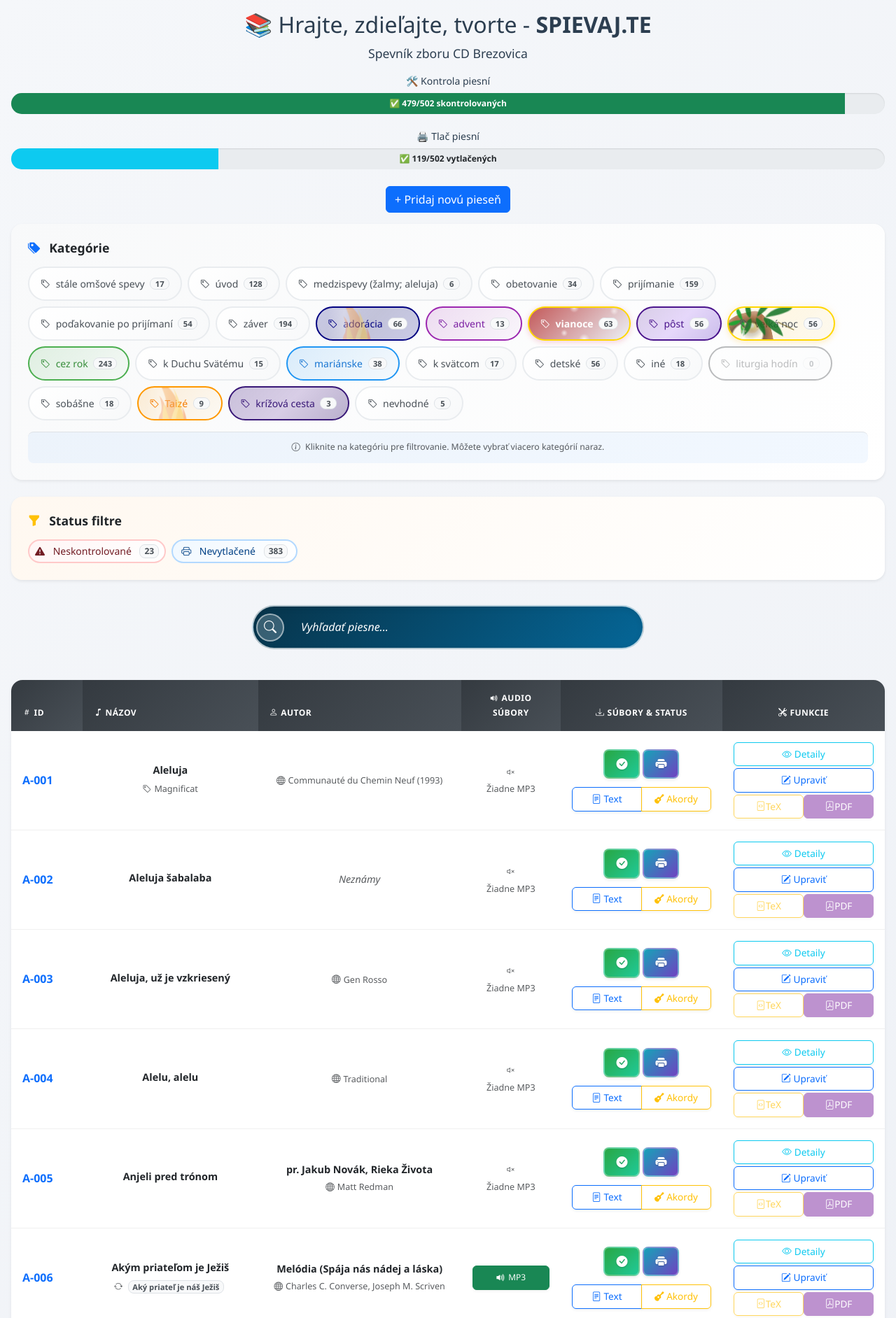
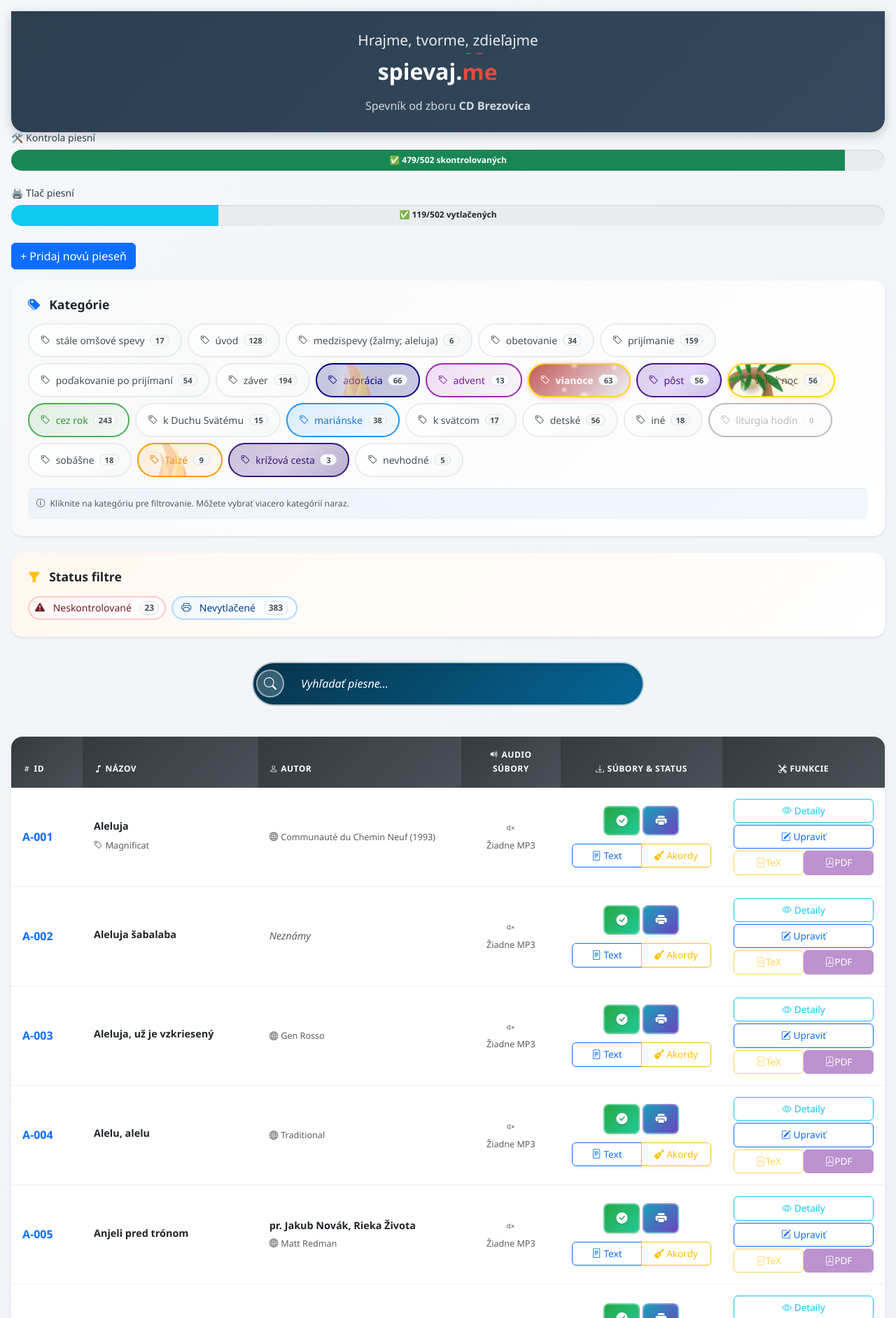
Before and after one commit to LossDavos/novy-spev, a Flask app: page / in a window 1280 px wide. Shown: the top 1884 px of the page at 70% size. Run offline with Flask 3, Linux system fonts and the light colour scheme; data comes from the database, SQL or seed files in the repository; some libraries are stand-ins or nearby versions.

Commit message:
Added header/navbar

```diff
--- a/templates/index.html
+++ b/templates/index.html
@@ -4,14 +4,89 @@
 
 </head>
 <body>
-    <div class="header text-center mb-4">
-        <h1>📚 Hrajte, zdieľajte, tvorte - <strong>SPIEVAJ.TE</strong></h1>
-        <p class="lead mb-3">Spevník zboru <strong>CD Brezovica</strong></p>
-
+<nav class="navbar-header">
+  <div class="brand">
+    <div class="brand-lines">
+      <div class="first-line">Hrajme, tvorme, zdieľajme</div>
+      <div class="second-line">
+        <strong>spievaj.<span class="suffix-wheel"></span></strong>
+      </div>
+    </div>
+    <div class="brand-subtitle">
+      Spevník od zboru <strong>CD Brezovica</strong>
+    </div>
+  </div>
+</nav>
 
 <style>
 .bg-success-light {
   background-color:rgb(127, 202, 145);
+}
+
+
+/* Simple scrolling wheel suffix */
+.suffix-wheel {
+  display: inline-block;
+  overflow: hidden;
+  height: 1.2em;
+  width: 2.5em;
+  vertical-align: baseline;
+  position: relative;
+}
+
+.suffix-wheel::after {
+  content: "si\amu\ate\ame"; /* Removed duplicate */
+  white-space: pre-line;
+  position: absolute;
+  left: 0;
+  top: 0.25em;
+  color: #e74c3c;
+  font-weight: 800;
+  animation: spin-wheel 4s ease-in-out forwards;
+  line-height: 1.2em;
+  width: 100%;
+  text-align: left;
+}
+
+@keyframes spin-wheel {
+  0%   { transform: translateY(0); }          /* Show "si" */
+  33%  { transform: translateY(-1.2em); }     /* Show "mu" */
+  66%  { transform: translateY(-2.4em); }     /* Show "te" */
+  100% { transform: translateY(-3.6em); }     /* Show "me" and stop */
+}
+
+/* Modern simple navbar */
+.navbar-header {
+  background: linear-gradient(135deg, #2c3e50, #34495e);
+  padding: 1.5rem;
+  border-radius: 0 0 20px 20px;
+  color: white;
+  text-align: center;
+  box-shadow: 0 4px 15px rgba(0,0,0,0.2);
+}
+
+.brand-lines {
+  margin-bottom: 0.5rem;
+}
+
+.first-line {
+  font-size: 1.3rem;
+  opacity: 0.9;
+}
+
+.second-line {
+  font-size: 2rem;
+}
+
+.brand-subtitle {
+  font-size: 1rem;
+  opacity: 0.8;
+}
+
+/* Mobile */
+@media (max-width: 768px) {
+  .second-line { font-size: 1.5rem; }
+  .suffix-wheel { width: 2.5rem; }
 }
 
 
```
